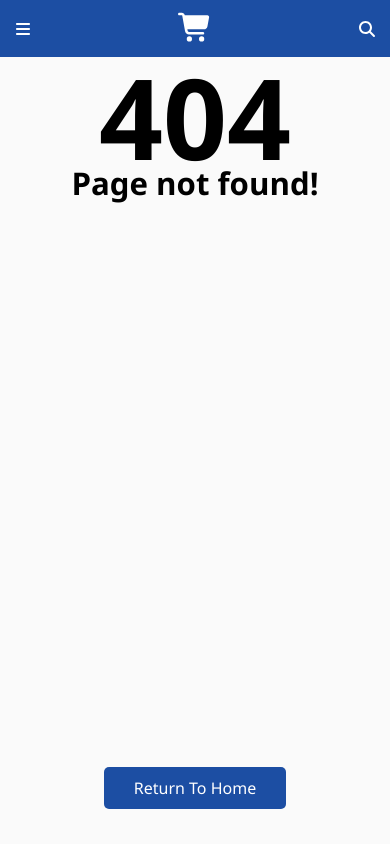
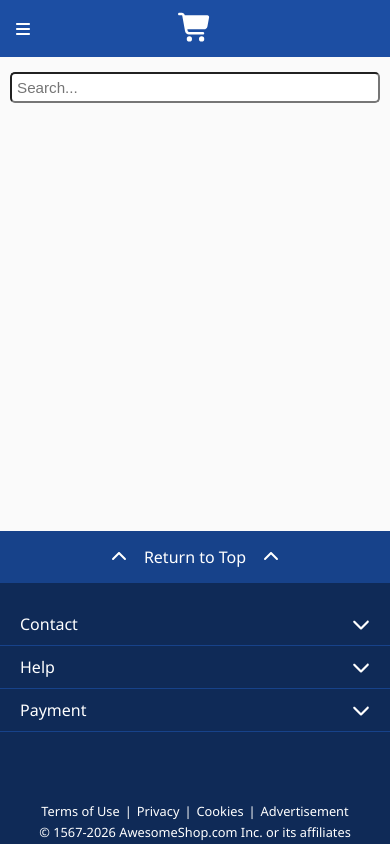
Before and after one commit to thelunacodes/MVP-DFA, a React (Vite) app: page /search in a window 390 px wide. Before the commit this address had no page. Built offline with nearby package versions, Linux system fonts and the light colour scheme.

Commit message:
Tela de pesquisa de produto para layout mobile

```diff
--- a/src/App.jsx
+++ b/src/App.jsx
@@ -17,6 +17,7 @@ export default function App() {
             <Routes>
               <Route path="/" element={<Home />} />
               <Route path="/product/:id" element={<ProductPage />} />
+              <Route path="/search/" element={<SearchResults liveSearch={true} />} />
               <Route path="/search/:query" element={<SearchResults />} />
               <Route path="*" element={<NotFound />} />
             </Routes>
--- a/src/Pages/SearchResults/SearchResults.css
+++ b/src/Pages/SearchResults/SearchResults.css
@@ -22,4 +22,18 @@
         margin-bottom: 15px;
         font-size: 1rem;
     }
+
+    .liveSearchInputContainer {
+        width: 100%;
+        margin-top: 5px;
+    }
+
+    .liveSearchInput {
+        width: 100%;
+        padding: 5px;
+        font-size: 0.95rem;
+        border-radius: 5px;
+        box-sizing: border-box;
+
+    }
 }
--- a/src/Pages/SearchResults/SearchResults.jsx
+++ b/src/Pages/SearchResults/SearchResults.jsx
@@ -1,5 +1,5 @@
-import { useParams } from "react-router"
-import { useEffect, useState } from "react";
+import { useLocation, useParams } from "react-router"
+import { use, useEffect, useState } from "react";
 
 import { calculate_review_avg } from "../Home/Home";
 import { UseProductContext } from "../../ProductContext";
@@ -8,31 +8,72 @@ import Footer from "../../components/Footer/Footer";
 import ProductCard from "../../components/ProductCard/ProductCard";
 import "./SearchResults.css"
 
-export default function SearchResults() {
+export default function SearchResults({ liveSearch=false }) {
     var params = useParams();
+    var location = useLocation();
     const {products, finishedLoading} = UseProductContext();
     const [ results, setResults ] = useState([]);
+    const [ searchQuery, setSearchQuery ] = useState("");
 
     const normalize = (string) => string.trim().toUpperCase();
 
+    function loadLiveSearchResults() {
+        if (searchQuery.trim().length > 0) {
+            setResults(products.filter(p => normalize(p.name).includes(normalize(searchQuery))));
+            return;
+        }
+
+        setResults([]);
+    }
+
+    useEffect(() => {
+        liveSearch = liveSearch === true || ['/search', '/search/'].includes(location.pathname);
+    }, [])
+
+    // Load search Results
     useEffect(() => {
         setResults([]); // Clear old results
-        if (finishedLoading) {
+        if (finishedLoading && !liveSearch) {
             setResults(products.filter(p => normalize(p.name).includes(normalize(params.query))));
         }
     }, [finishedLoading, params])
+
+    // Handle search Results (live search)
+    useEffect(() => {
+        if (finishedLoading && liveSearch) {
+            loadLiveSearchResults(searchQuery);
+        }
+    }, [searchQuery])
 
     return (
         <div className="mainPageContainer flex column">
             <TopHeader />
             <div className="pageContentContainer vCenter flex column">
                 { finishedLoading &&
+                    <>
+                        {/* Mobile layout search */}
+                        {liveSearch &&
+                            <div className="liveSearchInputContainer flex column vCenter">
+                                <input placeholder="Search..." className="liveSearchInput" type="text" value={searchQuery} onChange={(e) => setSearchQuery(e.target.value)} />
+
+                                {searchQuery.trim().length > 0 &&
+                                    <p className="centeredText semibold searchResultsHeader" style={{"marginTop":"10px"}}>
+                                        {(results?.length === 0)
+                                        ? `No results for "${searchQuery}"`
+                                        : `Results for "${searchQuery}":`}
+                                    </p>
+                                }
+                            </div>
+                        }
+
                         <div>
+                            {params.query &&
                                 <p className="centeredText semibold searchResultsHeader">
-                            {(results?.length == 0)
+                                    {(results?.length === 0)
                                     ? `No results for "${params.query}"`
                                     : `Results for "${params.query}":`}
                                 </p>
+                            }
 
                             <div className="resultsContainer">
                                 {results.map((result, idx) => (
@@ -49,6 +90,9 @@ export default function SearchResults() {
                                 }
                             </div>
                         </div>
+
+                    </>
+
                 }
             </div>
             <Footer />
--- a/src/components/TopHeader/TopHeader.jsx
+++ b/src/components/TopHeader/TopHeader.jsx
@@ -1,7 +1,7 @@
 import { FontAwesomeIcon } from "@fortawesome/react-fontawesome"
 import { faBars, faCartShopping, faChevronDown, faChevronUp, faSearch } from "@fortawesome/free-solid-svg-icons"
 import { faRightFromBracket } from "@fortawesome/free-solid-svg-icons"
-import { useNavigate } from "react-router"
+import { useLocation, useNavigate } from "react-router"
 import { useEffect, useState } from "react"
 
 import { UseUserContext } from "../../UserContext"
@@ -15,6 +15,7 @@ export default function TopHeader() {
     const [ showChevronMenu, setShowChevronMenu] = useState(false);
     const [ showSideBar, setShowSideBar ] = useState(false);
 
+    let location = useLocation();
     let navigate = useNavigate();
 
     function returnToHomePage() {
@@ -22,12 +23,13 @@ export default function TopHeader() {
     }
 
     function searchProduct() {
-        if (searchQuery.length > 0) {
+        if (searchQuery.trim().length > 0) {
             navigate(`/search/${searchQuery}`)
         }
     }
-
+2
     const menuMockOptions = ["Account", "Orders", "Wishlist", "Browsing History", "Recommendations", "Settings"]
+    const hideSearchAt = ['/search', '/search/']
 
     return (
         <>
@@ -92,9 +94,12 @@ export default function TopHeader() {
                 </div>
 
                 {/* Mobile Search Button */}
-                <div className="mobileSearchIcon">
-                    <FontAwesomeIcon icon={faSearch} />
-                </div>
+                { !hideSearchAt.includes(location.pathname) &&
+                     <div className="mobileSearchIcon" onClick={() => navigate('/search')}>
+                        <FontAwesomeIcon icon={faSearch} />
+                    </div>
+                }
+
             </header>
         </>
     )
--- a/src/components/TopHeaderSideBar/TopHeaderSideBar.css
+++ b/src/components/TopHeaderSideBar/TopHeaderSideBar.css
@@ -5,7 +5,7 @@
 
 .sideBarContainer {
     flex-direction: column;
-    width: 200px;
+    width: 220px;
     height: 100%;
     border-right: 1px solid #bdbdbd;
     padding: 8px;
```
Lines whose indentation alone changed are shown as unchanged.
